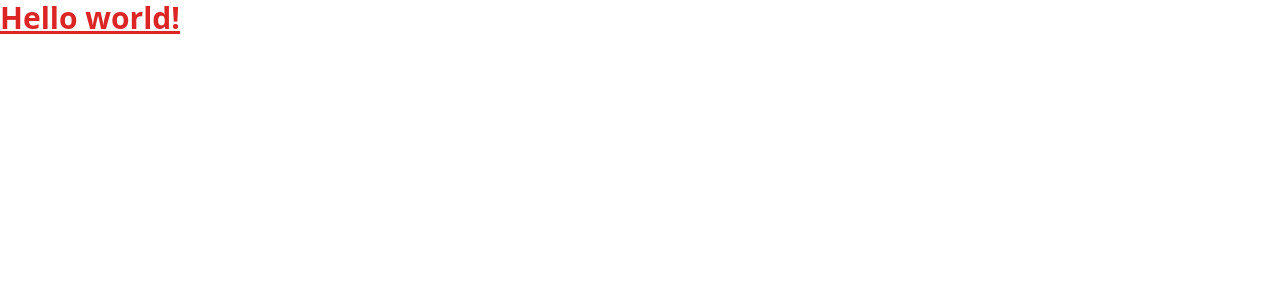
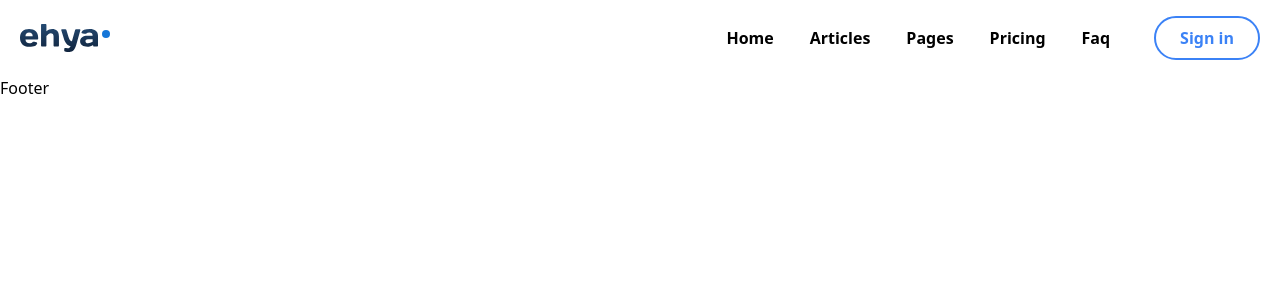
Before and after one commit to VDucDung/blog-app-client, a React (Create React App) app: page / in a window 1280 px wide. Shown: the top 300 px of the page. Built offline with nearby package versions, Linux system fonts and the light colour scheme; the HTML template or start-up script is replaced by a standard one.

Commit message:
🌱 Creating header component

```diff
--- a/src/App.js
+++ b/src/App.js
@@ -1,11 +1,10 @@
 import './App.css';
+import HomePage from './pages/HomePage';
 
 function App() {
   return (
     <div className="App">
-      <h1 className="text-3xl font-bold underline text-red-600">
-        Hello world!
-      </h1>
+      <HomePage />
     </div>
   );
 }
--- /dev/null
+++ b/src/components/Footer.jsx
@@ -0,0 +1,9 @@
+import React from 'react'
+
+const Footer = () => {
+  return (
+    <div>Footer</div>
+  )
+}
+
+export default Footer
--- /dev/null
+++ b/src/components/Header.jsx
@@ -0,0 +1,36 @@
+import React from 'react'
+import { images } from '../constants'
+
+const navItemsInfo = [
+  { name: 'Home' },
+  { name: 'Articles' },
+  { name: 'Pages' },
+  { name: 'Pricing' },
+  { name: 'Faq' },
+]
+
+const NavItem = ({ name }) => {
+  return (
+    <li className='relative group'>
+      <a href="/" className='px-2 py-2'>{name}</a>
+      <span className='cursor-pointer text-blue-500 absolute transition-all duration-500 font-bold right-0 top-0 group-hover:right-[90%] opacity-0 group-hover:opacity-100'>/</span>
+    </li>
+  )
+}
+const Header = () => {
+  return <section>
+    <header className='container mx-auto px-5 flex justify-between py-4 items-center'>
+      <div>
+        <img src={images.Logo} alt="logo" />
+      </div>
+      <div className='flex gap-x-9 items-center'>
+        <ul className='flex gap-x-5 font-semibold'>
+          {navItemsInfo.map((item, index) => (<NavItem key={index} name={item.name} />))}
+        </ul>
+        <button className='mt-5 lg:mt-0 border-2 border-blue-500 px-6 py-2 rounded-full text-blue-500 font-semibold hover:bg-blue-500 hover:text-white transition-all duration-300'>Sign in</button>
+      </div>
+    </header>
+  </section>
+}
+
+export default Header
--- /dev/null
+++ b/src/components/MainLayout.jsx
@@ -0,0 +1,15 @@
+import React from 'react'
+import Header from './Header'
+import Footer from './Footer'
+
+const MainLayout = ({ children }) => {
+  return (
+    <div>
+      <Header />
+      {children}
+      <Footer />
+    </div>
+  )
+}
+
+export default MainLayout
--- /dev/null
+++ b/src/constants/images.js
@@ -0,0 +1,7 @@
+import Logo from "../assets/Logo.svg";
+
+const images = {
+  Logo
+}
+
+export default images
--- /dev/null
+++ b/src/constants/index.js
@@ -0,0 +1 @@
+export { default as images } from './images'
--- /dev/null
+++ b/src/pages/HomePage.jsx
@@ -0,0 +1,10 @@
+import React from 'react'
+import MainLayout from '../components/MainLayout'
+
+const HomePage = () => {
+  return (
+    <MainLayout />
+  )
+}
+
+export default HomePage
```
Also changed, not shown: src/assets/Logo.svg (added).
